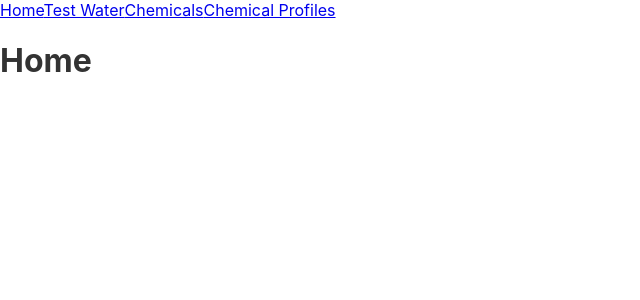
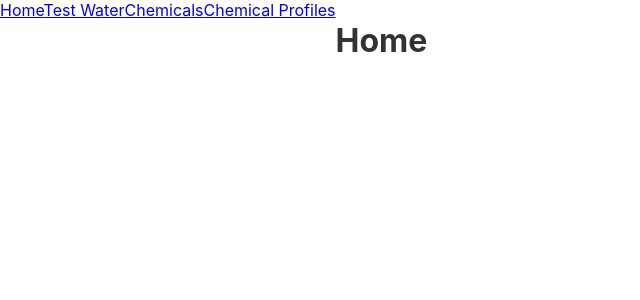
Before and after one commit to Davey-M/water-testing-software, a React (Create React App) app: page / in a window 1280 px wide. Shown: the top 300 px of the page, without its empty margins (0-640 px from the left). Built offline with nearby package versions, Linux system fonts and the light colour scheme.

Commit message:
add left layout panel

```diff
--- /dev/null
+++ b/src/Components/App/App.module.css
@@ -0,0 +1,7 @@
+.container {
+  display: grid;
+  grid-template-columns: max-content 1fr;
+
+  width: 100%;
+  min-height: 100vh;
+}
--- a/src/Components/App/App.tsx
+++ b/src/Components/App/App.tsx
@@ -1,4 +1,7 @@
 import { BrowserRouter as Router, Routes, Route } from 'react-router-dom';
+
+// style imports
+import styles from './App.module.css';
 
 // component imports
 import Nav from '../Nav/Nav';
@@ -11,6 +14,7 @@ import Chemicals from '../Chemicals/Chemicals';
 function App() {
   return (
     <Router>
+      <div className={styles.container}>
         <Nav />
         <div>
           <Routes>
@@ -20,6 +24,7 @@ function App() {
             <Route path='profiles' element={<ChemicalProfiles />} />
           </Routes>
         </div>
+      </div>
     </Router>
   );
 }
```
Lines whose indentation alone changed are shown as unchanged.
